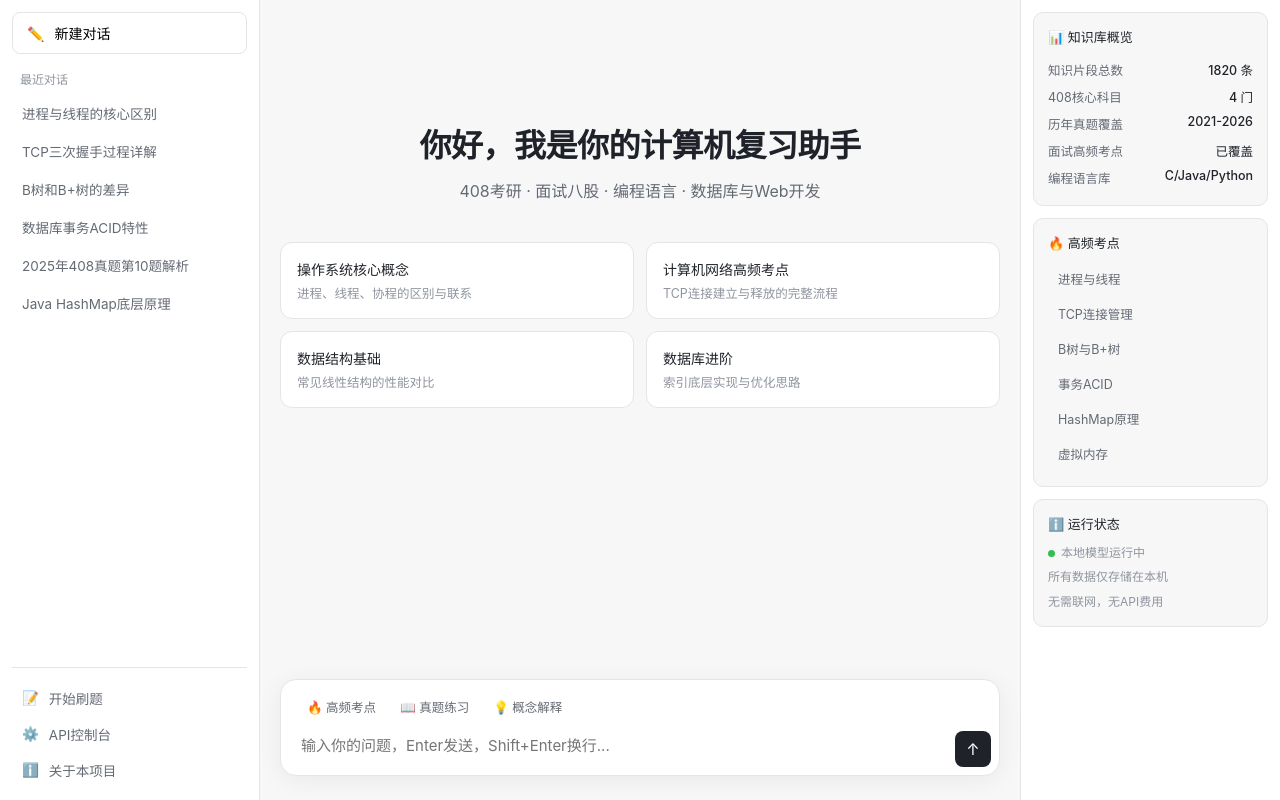
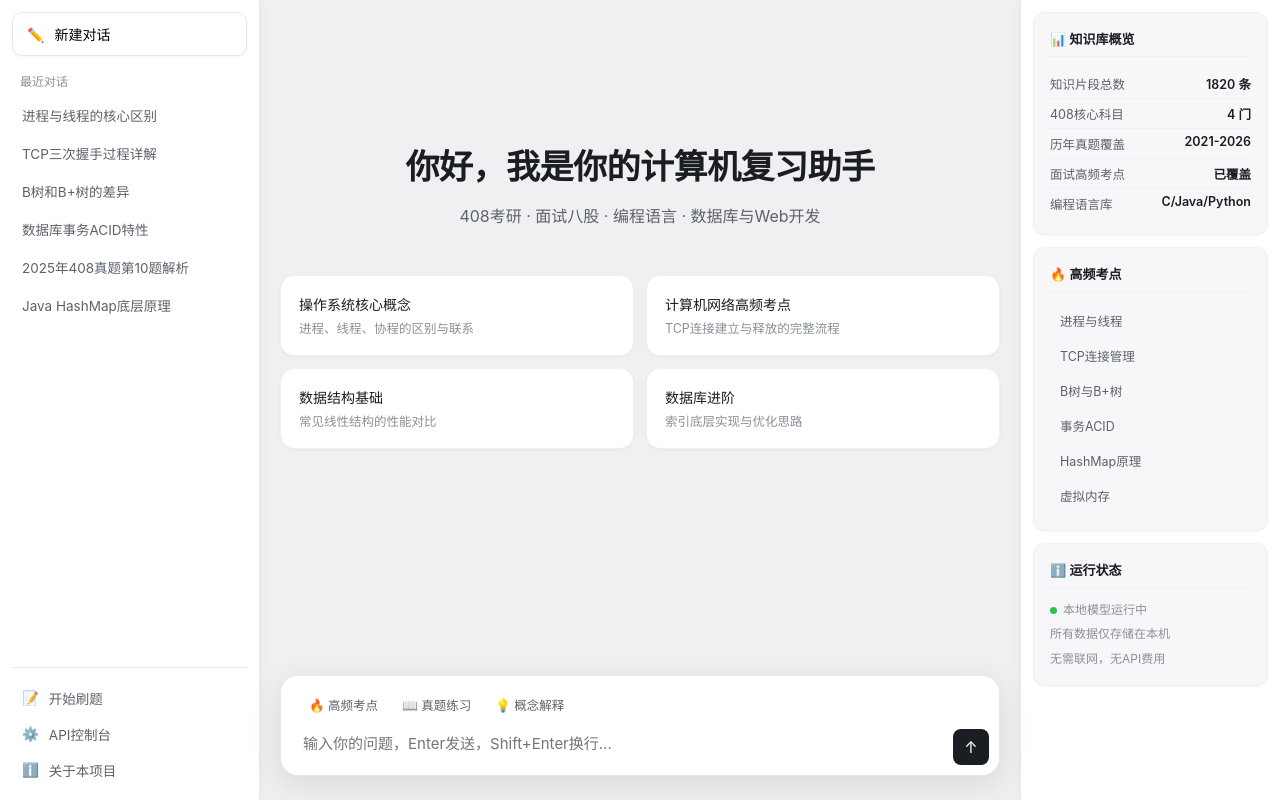
Before and after one commit to wenti-188/local-408-rag-qa, a Flask app: page / in a window 1280 px wide. Run offline with Flask 3, Linux system fonts and the light colour scheme; data that the repository does not hold is empty; parts of the project's set-up code (start-up, migrations or seed data) failed here and were passed over.

Commit message:
前端视觉优化：提升整体层次感，三级阴影体系、灰度分层、字重层级、hover交互动效

```diff
--- a/templates/index.html
+++ b/templates/index.html
@@ -7,14 +7,19 @@
     <style>
         * { margin:0; padding:0; box-sizing:border-box; font-family: -apple-system, BlinkMacSystemFont, "Segoe UI", "PingFang SC", "Microsoft YaHei", sans-serif; }
         :root {
-            --bg: #f7f7f8;
+            --bg: #f0f0f2;
             --sidebar: #ffffff;
-            --border: #e5e5e7;
-            --text: #1f2329;
-            --text-2: #646a73;
-            --text-3: #8f959e;
-            --user-bubble: #1f2329;
+            --card-bg: #f7f7f9;
+            --border: #e8e8eb;
+            --border-light: #f0f0f2;
+            --text: #1a1d21;
+            --text-2: #5c626b;
+            --text-3: #8a9099;
+            --user-bubble: #1a1d21;
             --hover: #f2f3f5;
+            --shadow-sm: 0 1px 3px rgba(0,0,0,0.04);
+            --shadow-md: 0 2px 8px rgba(0,0,0,0.06);
+            --shadow-lg: 0 8px 32px rgba(0,0,0,0.1);
         }
         body { background: var(--bg); color: var(--text); height:100vh; display:flex; overflow:hidden; }
 
@@ -26,23 +31,31 @@
             display: flex;
             flex-direction: column;
             padding: 12px;
+            box-shadow: 2px 0 8px rgba(0,0,0,0.03);
+            z-index: 10;
         }
         .new-chat-btn {
             width: 100%;
-            padding: 10px 14px;
+            padding: 11px 14px;
             border: 1px solid var(--border);
             background: white;
-            border-radius: 8px;
+            border-radius: 10px;
             font-size: 14px;
+            font-weight: 500;
             cursor: pointer;
             text-align: left;
             display: flex;
             align-items: center;
             gap: 10px;
-            transition: all 0.15s;
+            transition: all 0.2s ease;
             margin-bottom: 16px;
+            box-shadow: var(--shadow-sm);
         }
-        .new-chat-btn:hover { background: var(--hover); }
+        .new-chat-btn:hover {
+            background: var(--hover);
+            box-shadow: var(--shadow-md);
+            transform: translateY(-1px);
+        }
         .side-section-title {
             font-size: 12px;
             color: var(--text-3);
@@ -92,28 +105,40 @@
             display: flex;
             flex-direction: column;
             padding: 12px;
+            box-shadow: -2px 0 8px rgba(0,0,0,0.03);
+            z-index: 10;
         }
         .right-card {
-            background: var(--bg);
-            border: 1px solid var(--border);
-            border-radius: 10px;
-            padding: 14px;
+            background: var(--card-bg);
+            border: 1px solid var(--border-light);
+            border-radius: 12px;
+            padding: 16px;
             margin-bottom: 12px;
+            box-shadow: var(--shadow-sm);
+            transition: all 0.2s ease;
+        }
+        .right-card:hover {
+            box-shadow: var(--shadow-md);
+            transform: translateY(-1px);
         }
         .right-card h4 {
             font-size: 13px;
-            font-weight: 500;
-            margin-bottom: 10px;
+            font-weight: 600;
+            margin-bottom: 12px;
             color: var(--text);
+            padding-bottom: 8px;
+            border-bottom: 1px solid var(--border-light);
         }
         .stat-row {
             display: flex;
             justify-content: space-between;
             font-size: 12.5px;
             color: var(--text-2);
-            padding: 4px 0;
+            padding: 5px 0;
+            border-bottom: 1px solid var(--border-light);
         }
-        .stat-row .num { font-weight: 500; color: var(--text); }
+        .stat-row:last-child { border-bottom: none; }
+        .stat-row .num { font-weight: 600; color: var(--text); }
         .hot-topic {
             padding: 7px 10px;
             border-radius: 6px;
@@ -156,19 +181,20 @@
         /* 空状态欢迎页 - DeepSeek风格 */
         .welcome {
             max-width: 720px;
-            margin: 80px auto 0;
+            margin: 100px auto 0;
             text-align: center;
         }
         .welcome h1 {
-            font-size: 32px;
-            font-weight: 600;
-            margin-bottom: 12px;
+            font-size: 34px;
+            font-weight: 700;
+            margin-bottom: 14px;
             letter-spacing: -0.5px;
         }
         .welcome p {
             font-size: 16px;
             color: var(--text-2);
-            margin-bottom: 40px;
+            margin-bottom: 48px;
+            font-weight: 400;
         }
         .suggest-grid {
             display: grid;
@@ -177,17 +203,18 @@
             text-align: left;
         }
         .suggest-card {
-            padding: 16px;
+            padding: 18px;
             background: white;
-            border: 1px solid var(--border);
-            border-radius: 12px;
+            border: 1px solid var(--border-light);
+            border-radius: 14px;
             cursor: pointer;
-            transition: all 0.15s;
+            transition: all 0.2s ease;
+            box-shadow: var(--shadow-sm);
         }
         .suggest-card:hover {
-            border-color: #c9cdd4;
-            box-shadow: 0 2px 8px rgba(0,0,0,0.04);
-            transform: translateY(-1px);
+            border-color: #d0d0d5;
+            box-shadow: var(--shadow-md);
+            transform: translateY(-2px);
         }
         .suggest-card .card-title {
             font-size: 14px;
@@ -227,19 +254,21 @@
         .msg-user .msg-avatar { background: #4e5969; }
         .bubble {
             max-width: 80%;
-            padding: 12px 16px;
-            border-radius: 12px;
-            line-height: 1.7;
+            padding: 14px 18px;
+            border-radius: 14px;
+            line-height: 1.75;
             font-size: 15px;
             white-space: pre-wrap;
         }
         .msg-user .bubble {
             background: var(--user-bubble);
             color: white;
+            box-shadow: var(--shadow-md);
         }
         .msg-ai .bubble {
             background: white;
-            border: 1px solid var(--border);
+            border: 1px solid var(--border-light);
+            box-shadow: var(--shadow-sm);
         }
         .elapsed {
             margin-top: 8px;
@@ -256,9 +285,15 @@
             width: min(720px, calc(100% - 560px));
             background: white;
             border: 1px solid var(--border);
-            border-radius: 16px;
-            box-shadow: 0 4px 24px rgba(0,0,0,0.06);
-            padding: 8px;
+            border-radius: 18px;
+            box-shadow: var(--shadow-lg);
+            padding: 10px;
+            transition: all 0.2s ease;
+            z-index: 100;
+        }
+        .input-area:focus-within {
+            box-shadow: 0 12px 40px rgba(0,0,0,0.12);
+            border-color: #d0d0d5;
         }
         .input-tools {
             display: flex;
```
